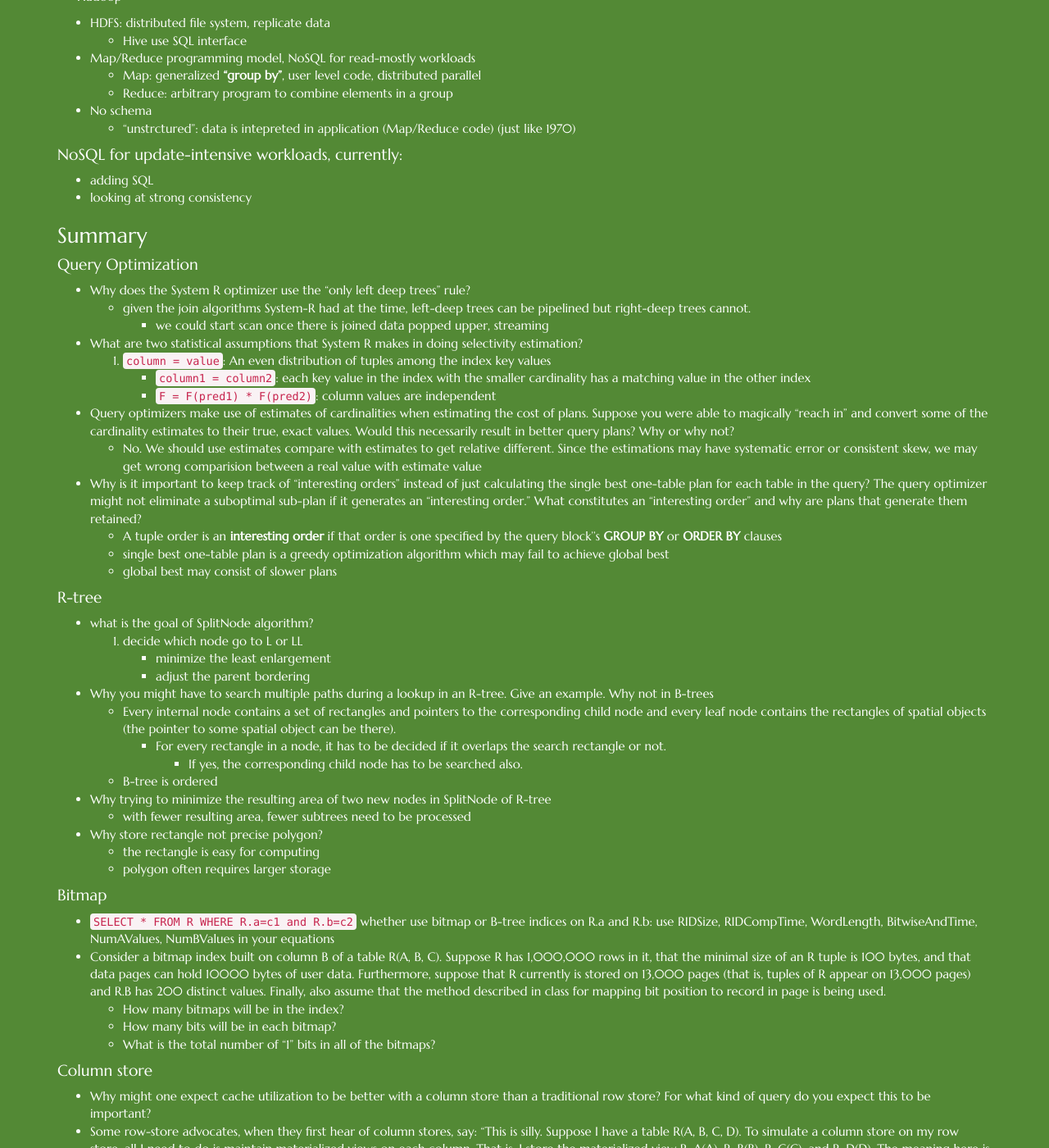
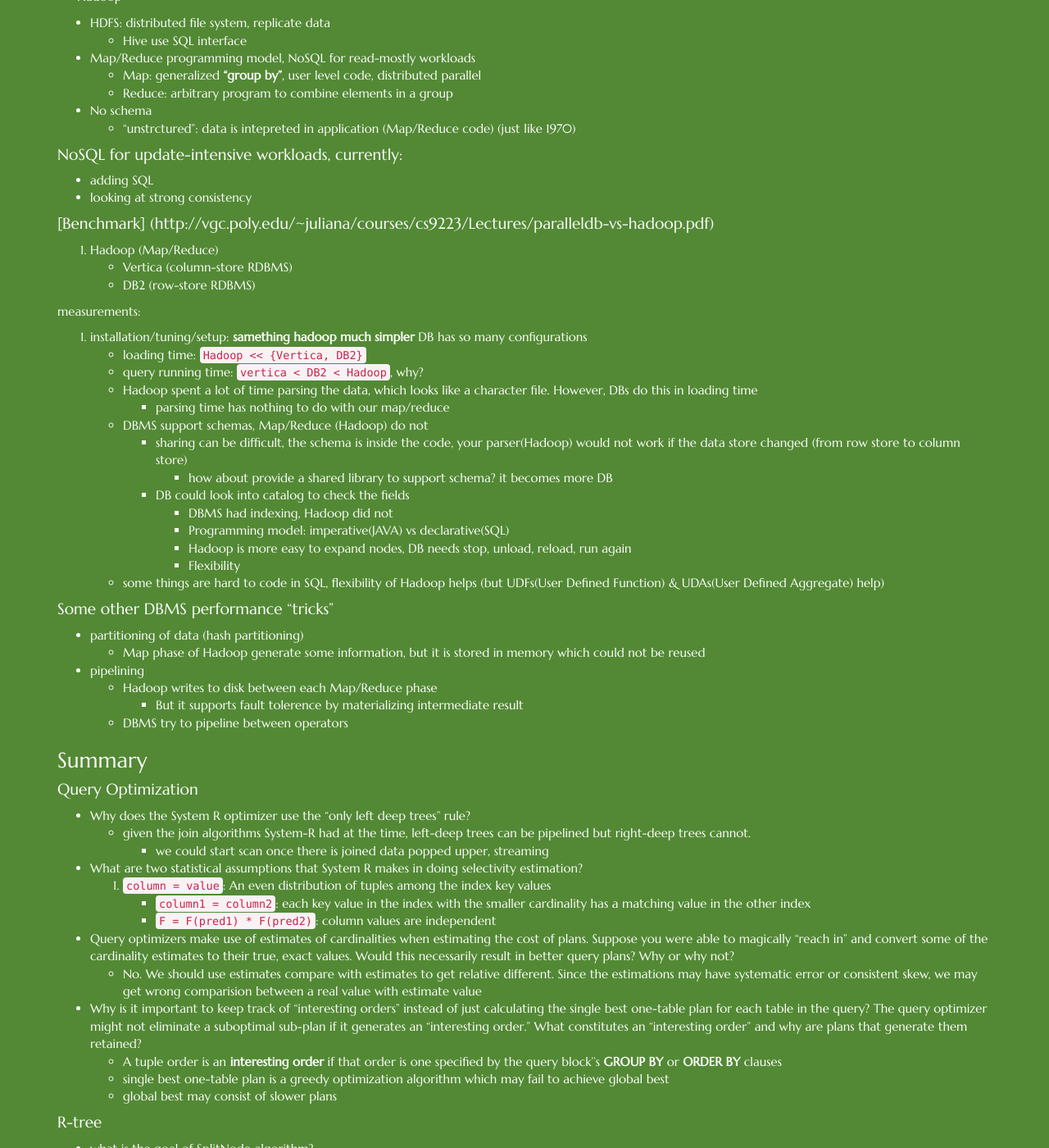
Before and after one commit to luozhaoyu/luozhaoyu.github.io, a Jekyll site: the page built from _posts/2015-04-07-DB-topics-query.md, in a window 1280 px wide and 1400 px high, scrolled down 8294 px. Shown: the whole window at 82% size. Built offline with Jekyll 4.4.1, drawn with Linux system fonts in a browser that asks for light colours; nearby versions of some CDN libraries; Markdown is read by kramdown in place of the engine named in the settings.

Commit message:
ends of class

```diff
--- a/_posts/2015-04-07-DB-topics-query.md
+++ b/_posts/2015-04-07-DB-topics-query.md
@@ -426,6 +426,36 @@ Use a DBMS?
 * adding SQL
 * looking at strong consistency
 
+#### [Benchmark] (http://vgc.poly.edu/~juliana/courses/cs9223/Lectures/paralleldb-vs-hadoop.pdf)
+1. Hadoop (Map/Reduce)
+- Vertica (column-store RDBMS)
+- DB2 (row-store RDBMS)
+
+measurements:
+
+1. installation/tuning/setup: **samething hadoop much simpler** DB has so many configurations
+- loading time: `Hadoop << {Vertica, DB2}`
+- query running time: `vertica < DB2 < Hadoop`, why?
+    * Hadoop spent a lot of time parsing the data, which looks like a character file. However, DBs do this in loading time
+        * parsing time has nothing to do with our map/reduce
+    * DBMS support schemas, Map/Reduce (Hadoop) do not
+        * sharing can be difficult, the schema is inside the code, your parser(Hadoop) would not work if the data store changed (from row store to column store)
+            * how about provide a shared library to support schema? it becomes more DB
+        * DB could look into catalog to check the fields
+- DBMS had indexing, Hadoop did not
+- Programming model: imperative(JAVA) vs declarative(SQL)
+- Hadoop is more easy to expand nodes, DB needs stop, unload, reload, run again
+- Flexibility
+    * some things are hard to code in SQL, flexibility of Hadoop helps (but UDFs(User Defined Function) & UDAs(User Defined Aggregate) help)
+
+#### Some other DBMS performance "tricks"
+* partitioning of data (hash partitioning)
+    * Map phase of Hadoop generate some information, but it is stored in memory which could not be reused
+* pipelining
+    * Hadoop writes to disk between each Map/Reduce phase
+        * But it supports fault tolerence by materializing intermediate result
+    * DBMS try to pipeline between operators
+
 
 ### Summary
 #### Query Optimization
```
